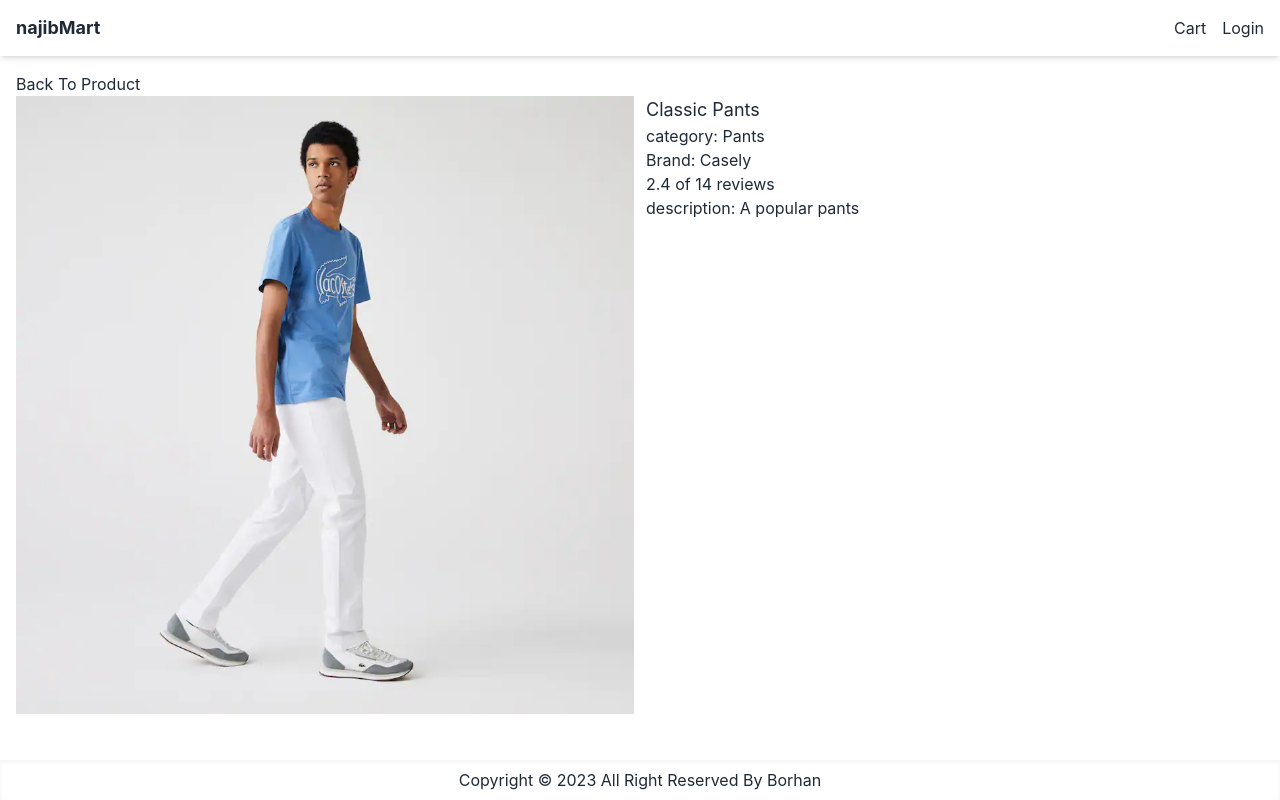
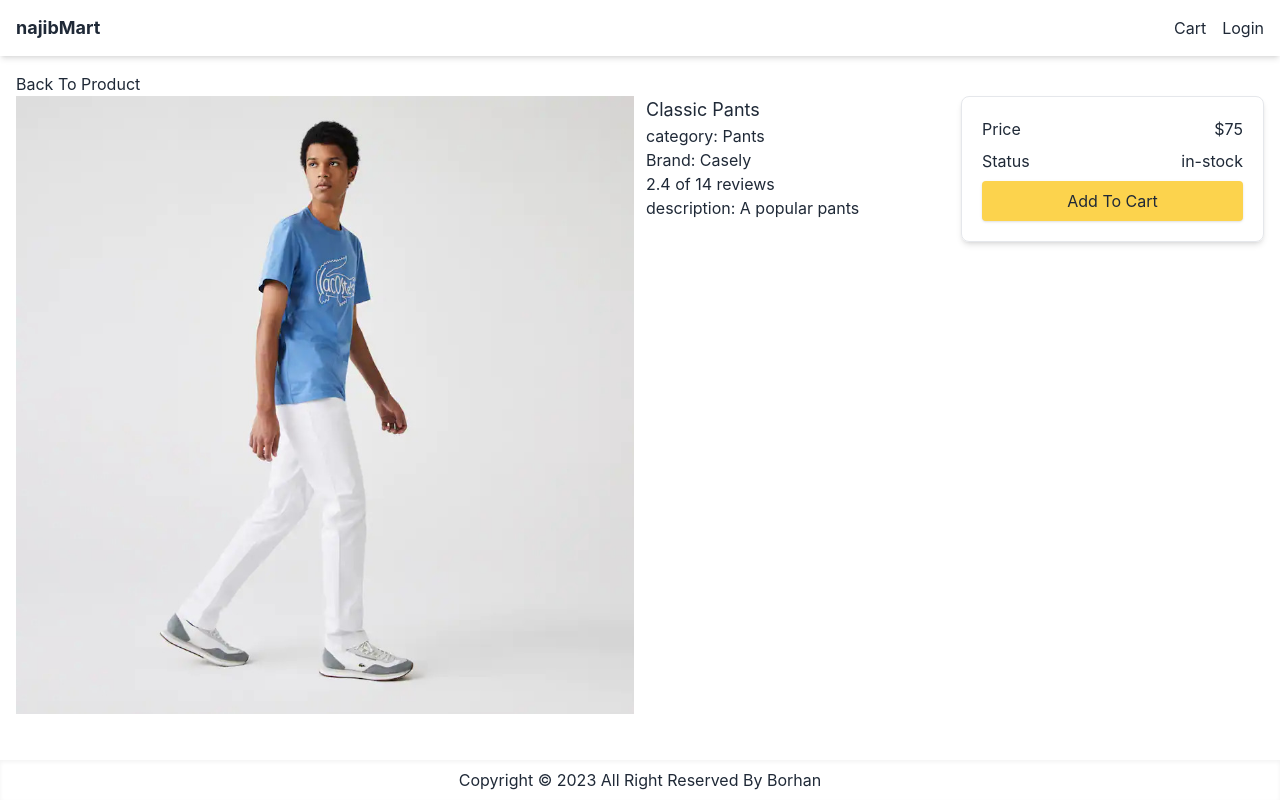
Before and after one commit to MuhammadBorhan/EasyMart-eCommerce, a Next.js app: page /product/classic-pants in a window 1280 px wide. Built offline with nearby package versions, Linux system fonts and the light colour scheme.

Commit message:
individual product created

```diff
--- a/pages/product/[slug].js
+++ b/pages/product/[slug].js
@@ -38,6 +38,21 @@ const ProductScreen = () => {
           </li>
           <li>description: {product.description}</li>
         </ul>
+        <div>
+          <div className="card p-5">
+            <div className="mb-2 flex justify-between">
+              <div>Price</div>
+              <div>${product.price}</div>
+            </div>
+            <div className="mb-2 flex justify-between">
+              <div>Status</div>
+              <div>
+                {product.countInStock > 0 ? "in-stock" : "out-of-stock"}
+              </div>
+            </div>
+            <button className="primary-button w-full">Add To Cart</button>
+          </div>
+        </div>
       </div>
     </Layout>
   );
```
